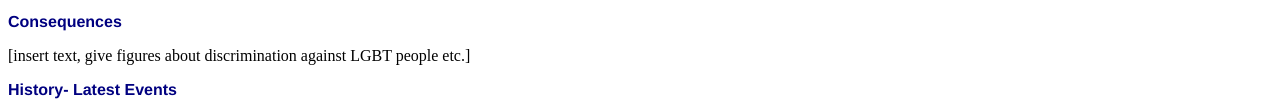
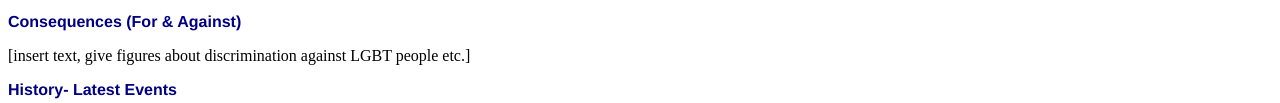
Before and after one commit to Tingyukrystal/LGBT-in-TW, a plain HTML site: page referendum.html in a window 1280 px wide. Shown: the part 505-608 px from the top of the page. Drawn offline with Linux system fonts and the light colour scheme.

Commit message:
images
add image

```diff
--- a/referendum.html
+++ b/referendum.html
@@ -16,7 +16,7 @@
     <h2>Referendum Background</h2>
     <p>The referendum was scheduled after judges deemed the current legislation towards same-sex marriage as un-democratic. The lawmakers gave the Taiwanese government two years to enact legislative reform to allow same-sex marriage. The Taiwanese Government scheduled a referendum to put same-sex marraige to the vote. Taiwan was hopeful that the referendum result would pave the way for representing the first country in Asia to allow same-sex marriage. However, when put to the people, this was voted against. This represented a massive defeat for the LGBT+ community in Taiwan.</p>
 </div>
-      <h2> Consequences</h2>
+      <h2> Consequences (For & Against)</h2>
         <p>[insert text, give figures about discrimination against LGBT people etc.]</p>
 
       <h2>History- Latest Events</h2>
```
Also changed, not shown: images/Tsia Ing-wen.jpeg (added).
